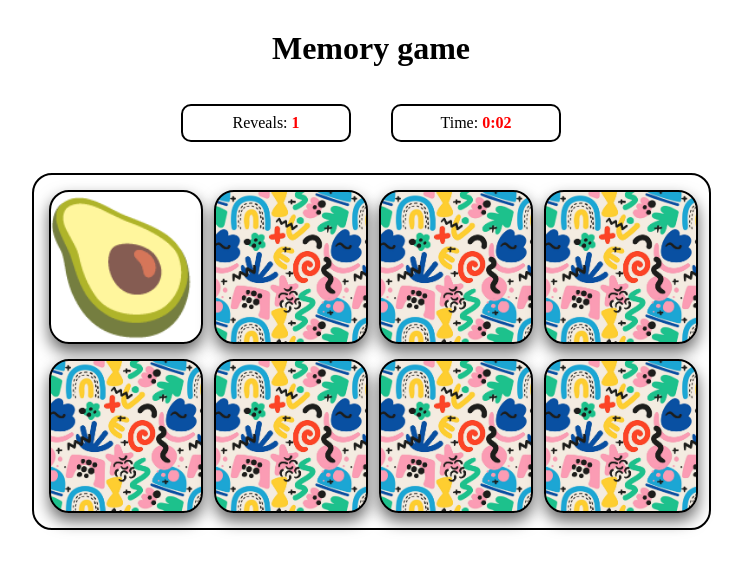
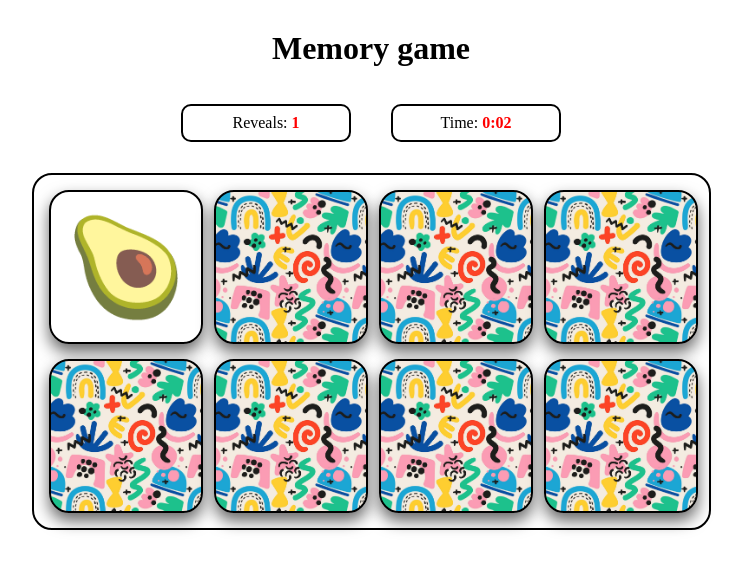
Before and after one commit to emy810/memory-game, a plain HTML site: page index.html in a window 1280 px wide. Both pictures are taken after a click on the element 394 px from the left and 267 px from the top of the page. Shown: the whole page, without its empty margins (269-1011 px from the left). Drawn offline with Linux system fonts and the light colour scheme.

Commit message:
code refactor

```diff
--- a/script.js
+++ b/script.js
@@ -5,14 +5,13 @@ const cardDetails = [
   { id: 4, name: "avocado", emoji: "🥑" },
   { id: 5, name: "pizza", emoji: "🍕" },
   { id: 6, name: "sushi", emoji: "🍣" },
-  { id: 7, name: "sushi", emoji: "🍰" },
+  { id: 7, name: "cake", emoji: "🍰" },
   { id: 8, name: "popcorn", emoji: "🍿" },
   { id: 9, name: "cherry", emoji: "🍒" },
   { id: 10, name: "donut", emoji: "🍩" },
 ];
 
 const emojiArray = cardDetails.map((item) => item.emoji);
-console.log(emojiArray);
 
 let numberOfCards = 8;
 let revealCount = 0;
@@ -29,38 +28,20 @@ const cardsContainer = document.querySelector(".cards-container");
 const revealCountEl = document.getElementById("reveal-count");
 const timerEl = document.getElementById("timer");
 
-function createCards(numberOfCards) {
-  const gameEmojiArray = [];
+function createCard(emoji) {
+  const card = document.createElement("div");
+  card.classList.add("flip-card");
 
-  for (let i = 0; i < 2; i++) {
-    for (let i = 0; i < numberOfCards / 2; i++) {
-      gameEmojiArray.push(emojiArray[i]);
-    }
+  const emojiSpan = document.createElement("span");
+  emojiSpan.innerHTML = emoji;
+  emojiSpan.classList.add("emoji");
+
+  card.append(emojiSpan);
+
+  return { card, emojiSpan };
 }
 
-  console.log(gameEmojiArray);
-
-  const shuffledGameEmojiArray = gameEmojiArray
-    .map((value) => ({ value, sort: Math.random() }))
-    .sort((a, b) => a.sort - b.sort)
-    .map(({ value }) => value);
-
-  console.log("game emoji array shuffled" + shuffledGameEmojiArray);
-
-  for (let i = 0; i < shuffledGameEmojiArray.length; i++) {
-    let newFlipCard = document.createElement("div");
-    newFlipCard.classList.add("flip-card");
-    let emojiSpan = document.createElement("span");
-    emojiSpan.innerHTML = shuffledGameEmojiArray[i];
-    emojiSpan.classList.add("emoji");
-    newFlipCard.append(emojiSpan);
-
-    cardsContainer.append(newFlipCard);
-
-    newFlipCard.addEventListener("click", () => {
-      // Start timer on the first reveal
-      if (!gameStarted) {
-        gameStarted = true;
+function startTimer() {
   timerInterval = setInterval(() => {
     timer++;
     const minutes = Math.floor(timer / 60);
@@ -70,33 +51,65 @@ function createCards(numberOfCards) {
   }, 1000);
 }
 
-const isAlreadyRevealed = newFlipCard.classList.contains("flip-card-flipped");
+function handleCardClick(card) {
+  if (lockBoard) return;
+  if (card.classList.contains("matched")) return;
+  if (card === firstCard) return;
 
-  if (!isAlreadyRevealed) {
+  if (!gameStarted) {
+    gameStarted = true;
+    startTimer();
+  }
+
+  if (!card.classList.contains("flip-card-flipped")) {
     revealCount++;
     revealCountEl.textContent = revealCount;
   }
 
-
-      //newFlipCard(cardDetails, emojjiSpan);
-  if (lockBoard || newFlipCard === firstCard) return;
-
-     newFlipCard.classList.toggle("flip");
-
-      setTimeout(() => {
-        newFlipCard.classList.toggle("flip-card-flipped");
-        emojiSpan.classList.toggle("emoji-flipped");
-      }, 300);
+  openCard(card);
 
   if (!firstCard) {
-        firstCard = newFlipCard;
+    firstCard = card;
     return;
   }
 
-      secondCard = newFlipCard;
-      checkMatch();
-    });
+  secondCard = card;
+  lockBoard = true;
+
+  setTimeout(checkMatch, 600);
 }
+
+function createCards(numberOfCards) {
+  const gameEmojiArray = [];
+
+  for (let round = 0; round < 2; round++) {
+    for (let idx = 0; idx < numberOfCards / 2; idx++) {
+      gameEmojiArray.push(emojiArray[idx]);
+    }
+  }
+
+  const shuffledGameEmojiArray = gameEmojiArray
+    .map((value) => ({ value, sort: Math.random() }))
+    .sort((a, b) => a.sort - b.sort)
+    .map(({ value }) => value);
+
+  for (let i = 0; i < shuffledGameEmojiArray.length; i++) {
+    const { card, emojiSpan } = createCard(shuffledGameEmojiArray[i]);
+
+    cardsContainer.append(card);
+
+    card.addEventListener("click", () => handleCardClick(card, emojiSpan));
+  }
+}
+
+function openCard(card) {
+  card.classList.add("flip", "flip-card-flipped");
+  card.querySelector(".emoji").classList.add("emoji-flipped");
+}
+
+function closeCard(card) {
+  card.classList.remove("flip", "flip-card-flipped");
+  card.querySelector(".emoji").classList.remove("emoji-flipped");
 }
 
 createCards(numberOfCards);
@@ -106,27 +119,15 @@ function checkMatch() {
   const secondEmoji = secondCard.querySelector(".emoji").textContent;
 
   if (firstEmoji === secondEmoji) {
-
     firstCard.classList.add("matched");
     secondCard.classList.add("matched");
-
-
-
-     matchedPairs++;
     resetTurn();
-    checkWin();
   } else {
-    lockBoard = true;
-
     setTimeout(() => {
-      firstCard.classList.remove("flip-card-flipped", "flip");
-      firstCard.querySelector(".emoji").classList.remove("emoji-flipped");
-
-      secondCard.classList.remove("flip-card-flipped", "flip");
-      secondCard.querySelector(".emoji").classList.remove("emoji-flipped");
-
+      closeCard(firstCard);
+      closeCard(secondCard);
       resetTurn();
-    }, 1000);
+    }, 800);
   }
 }
 
--- a/styles.css
+++ b/styles.css
@@ -39,7 +39,6 @@ span {
 .flip-card {
   width: 150px;
   height: 150px;
-  /* background-image: "url(./images/card-picture.jpg)"; */
   background-size: contain;
   border-radius: 20px;
   border: 2px solid black;
@@ -56,7 +55,7 @@ span {
 
 .emoji {
   width: 100%;
-  font-size: 8rem;
+  font-size: 6rem;
   text-align: center;
   display: none;
 }
@@ -66,7 +65,6 @@ span {
 }
 
 .flip-card-flipped {
-  /* transform: rotateY(180deg); */
   background-image: none;
 }
 
```
Lines whose indentation alone changed are shown as unchanged.
